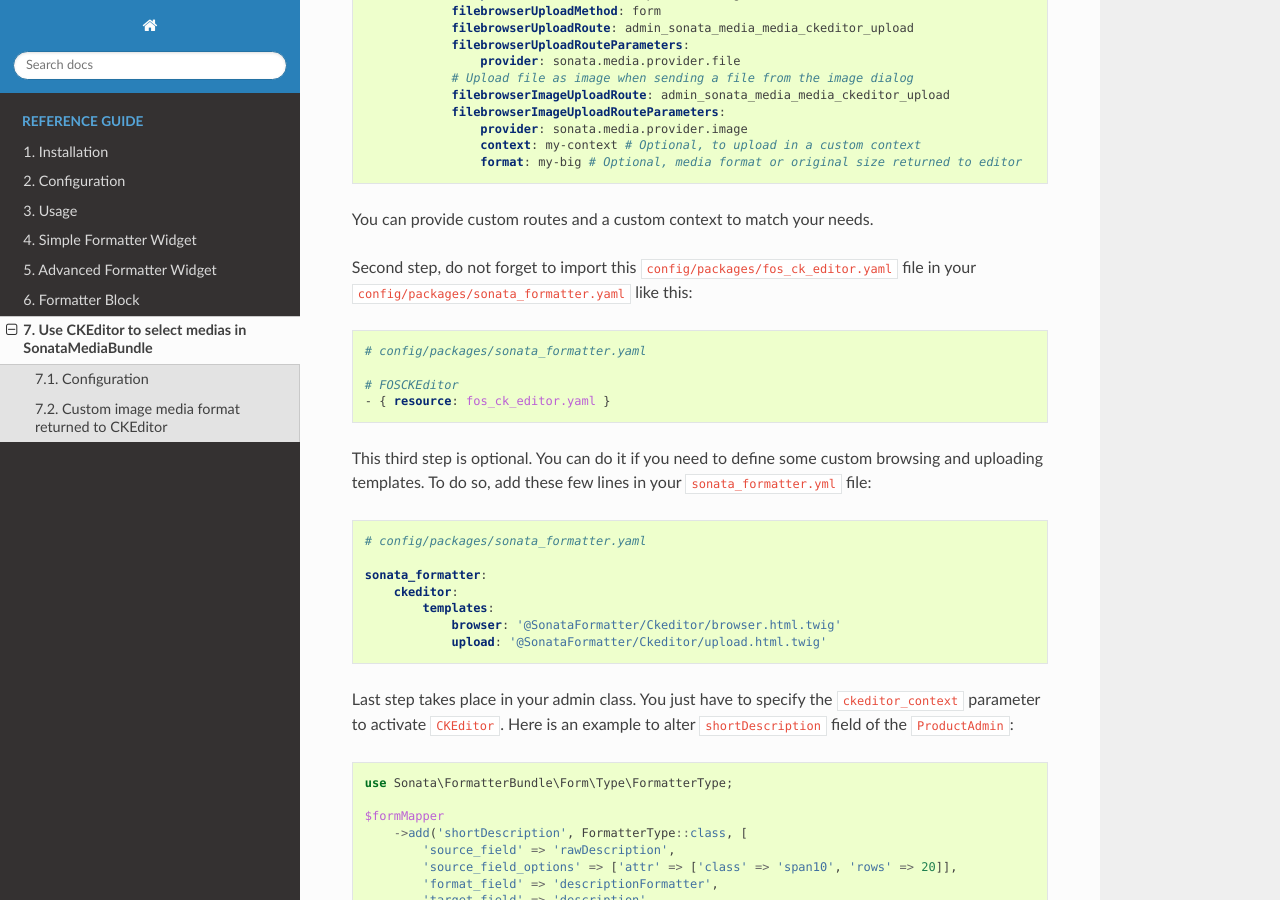
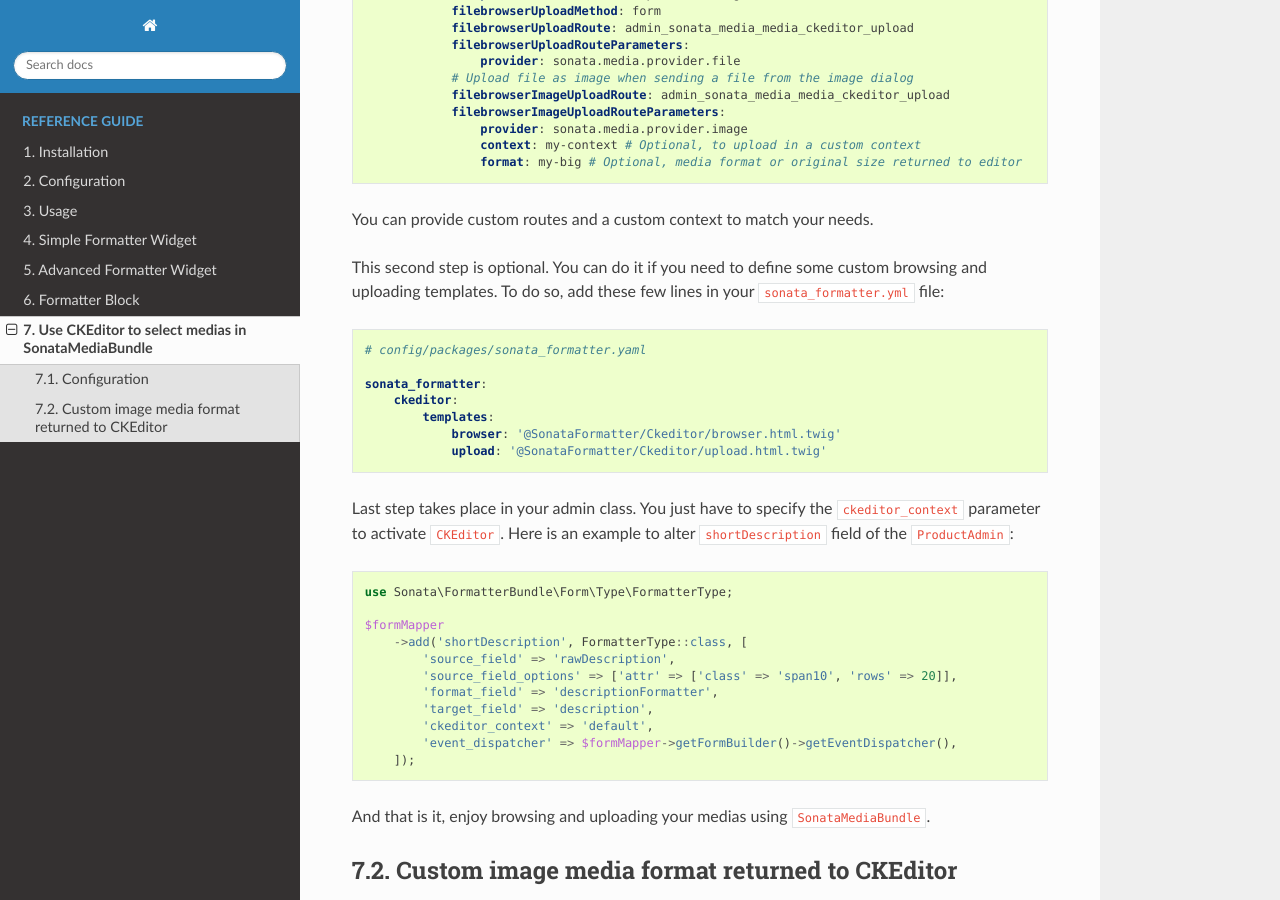
Before and after one commit to sonata-project/SonataFormatterBundle, a Sphinx documentation site: the page built from docs/reference/ckeditor_medias.rst, in a window 1280 px wide and 900 px high, scrolled down 826 px. Built offline with Sphinx 7.4.7 and the Read the Docs theme 2.0.0, drawn with Linux system fonts in a browser that asks for light colours.

Commit message:
[Docs] removed obsolete step

```diff
--- a/docs/reference/ckeditor_medias.rst
+++ b/docs/reference/ckeditor_medias.rst
@@ -54,17 +54,7 @@
 
 You can provide custom routes and a custom context to match your needs.
 
-Second step, do not forget to import this ``config/packages/fos_ck_editor.yaml`` file
-in your ``config/packages/sonata_formatter.yaml`` like this:
-
-.. code-block:: yaml
-
-  # config/packages/sonata_formatter.yaml
-
-  # FOSCKEditor
-  - { resource: fos_ck_editor.yaml }
-
-This third step is optional. You can do it if you need to define some
+This second step is optional. You can do it if you need to define some
 custom browsing and uploading templates. To do so, add these few lines
 in your ``sonata_formatter.yml`` file:
 
```
